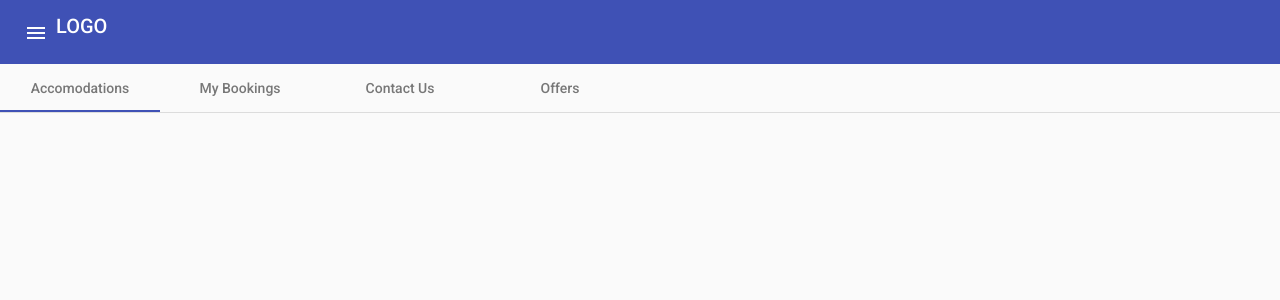
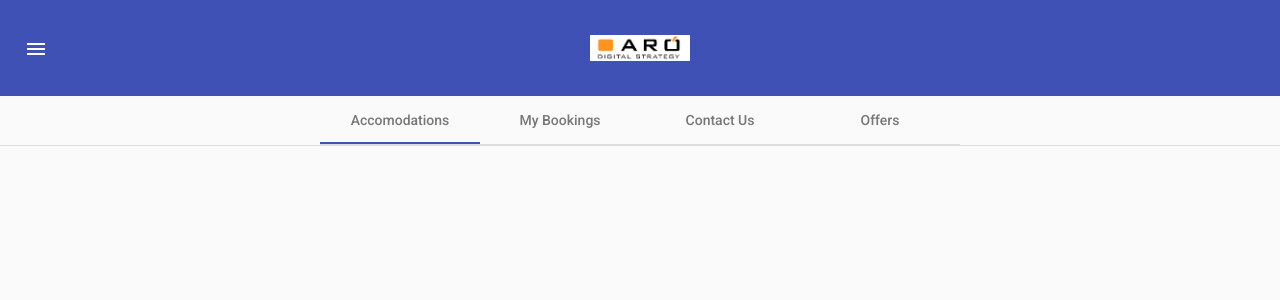
Before and after one commit to BijilyRajan/HotelBooking.UI, an Angular app: page / in a window 1280 px wide. Shown: the top 300 px of the page. Built offline with nearby package versions, Linux system fonts and the light colour scheme.

Commit message:
Added code for closing side nav after navigation

```diff
--- a/src/app/app.component.html
+++ b/src/app/app.component.html
@@ -1,7 +1,7 @@
 <mat-sidenav-container>
 
     <mat-sidenav #sidenav>
-        <app-sidenav-list></app-sidenav-list>
+        <app-sidenav-list (closeSideNavigation)="sidenav.close()"></app-sidenav-list>
     </mat-sidenav>
 
     <mat-sidenav-content>
--- a/src/app/navigation/header/header.component.css
+++ b/src/app/navigation/header/header.component.css
@@ -0,0 +1,12 @@
+.logo-container {
+    width: 100%;
+    margin-right: 40px;
+}
+
+.logo{
+    width: 100px;
+}
+
+mat-toolbar{
+    height: 96px;
+}
--- a/src/app/navigation/header/header.component.html
+++ b/src/app/navigation/header/header.component.html
@@ -4,7 +4,9 @@
             <mat-icon>menu</mat-icon>
         </button>
     </div>
-    <div>
-        <p>LOGO</p>
+    <div class="logo-container">
+        <div fxLayout="column" fxLayoutAlign="center center">
+            <img class="logo" src="assets/Images/AroInc.PNG">
+        </div>
     </div>
 </mat-toolbar>
--- a/src/app/navigation/navtabs/navtabs.component.css
+++ b/src/app/navigation/navtabs/navtabs.component.css
@@ -0,0 +1,3 @@
+.toolbar-flex{
+    flex: 1 0.5 auto;
+}
--- a/src/app/navigation/navtabs/navtabs.component.html
+++ b/src/app/navigation/navtabs/navtabs.component.html
@@ -1,8 +1,13 @@
-<nav>
+<nav mat-tab-nav-bar>
+
+    <span class="toolbar-flex"></span>
+
     <mat-tab-group>
         <mat-tab label="Accomodations"></mat-tab>
         <mat-tab label="My Bookings"></mat-tab>
         <mat-tab label="Contact Us"></mat-tab>
         <mat-tab label="Offers"></mat-tab>
     </mat-tab-group>
+
+    <span class="toolbar-flex"></span>
 </nav>
--- a/src/app/navigation/sidenav-list/sidenav-list.component.html
+++ b/src/app/navigation/sidenav-list/sidenav-list.component.html
@@ -1,10 +1,10 @@
 <mat-nav-list>
 
-    <a mat-list-item routerLink="/login">
+    <a mat-list-item routerLink="/login" (click)="onToggleClose()">
     <mat-icon>input</mat-icon>
     <span>Login</span>
     </a>
-    <a mat-list-item routerLink="/register">
+    <a mat-list-item routerLink="/register" (click)="onToggleClose()">
         <mat-icon>account_circle</mat-icon>
         <span>Register</span>
     </a>
--- a/src/app/navigation/sidenav-list/sidenav-list.component.ts
+++ b/src/app/navigation/sidenav-list/sidenav-list.component.ts
@@ -1,4 +1,4 @@
-import { Component, OnInit } from '@angular/core';
+import { Component, EventEmitter, OnInit, Output } from '@angular/core';
 
 @Component({
   selector: 'app-sidenav-list',
@@ -7,9 +7,15 @@ import { Component, OnInit } from '@angular/core';
 })
 export class SidenavListComponent implements OnInit {
 
+  @Output() closeSideNavigation = new EventEmitter();
+
   constructor() { }
 
   ngOnInit(): void {
   }
 
+  onToggleClose(){
+    this.closeSideNavigation.emit();
+  }
+
 }
```
Also changed, not shown: src/assets/Images/AroInc.PNG (added).
